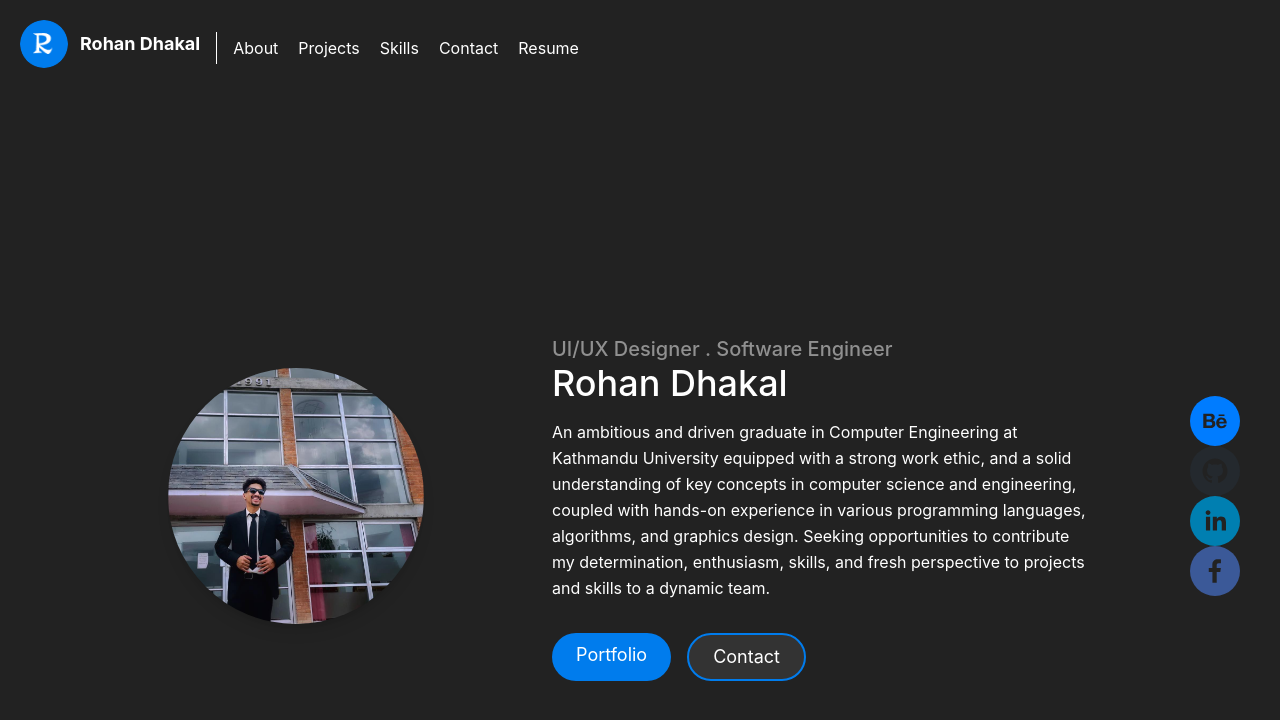
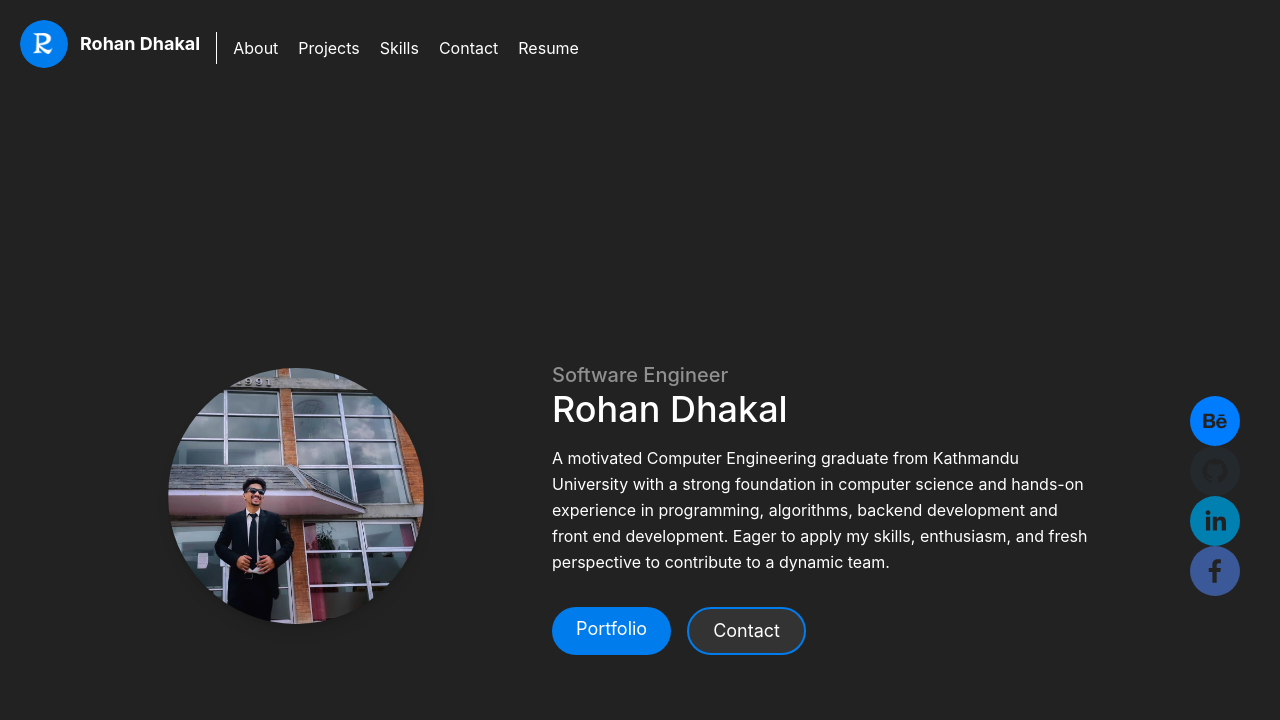
Before and after one commit to fearalert/portfolio_website, a React (Create React App) app: page / in a window 1280 px wide. Shown: the top 720 px of the page. Built offline with nearby package versions, Linux system fonts and the light colour scheme.

Commit message:
Update About.jsx

```diff
--- a/src/components/about/About.jsx
+++ b/src/components/about/About.jsx
@@ -20,17 +20,13 @@ export default function About() {
         </div>
         <div className="lg:flex-grow md:w-1/2 lg:pr-24 md:pr-16 flex flex-col md:items-start md:text-left mb-16 md:mb-0 items-center text-center">
         <br className="hidden lg:inline-block" />
-        <p className="sm:text-xl text-xl font-medium text-white-gray">UI/UX Designer . Software Engineer</p>
+        <p className="sm:text-xl text-xl font-medium text-white-gray">Software Engineer</p>
           <h1 className="title-font sm:text-4xl text-4xl mb-4 font-medium text-white">
             Rohan Dhakal
 
           </h1>
           <p className="mb-8 leading-relaxed">
-          An ambitious and driven graduate in Computer Engineering at Kathmandu University
-          equipped with a strong work ethic, and a solid understanding of key concepts in computer science
-          and engineering, coupled with hands-on experience in various programming languages, algorithms,
-          and graphics design. Seeking opportunities to contribute my determination, enthusiasm, skills,
-          and fresh perspective to projects and skills to a dynamic team.
+          A motivated Computer Engineering graduate from Kathmandu University with a strong foundation in computer science and hands-on experience in programming, algorithms, backend development and front end development. Eager to apply my skills, enthusiasm, and fresh perspective to contribute to a dynamic team.
           </p>
 
           <div className="flex justify-center align-center">
```
